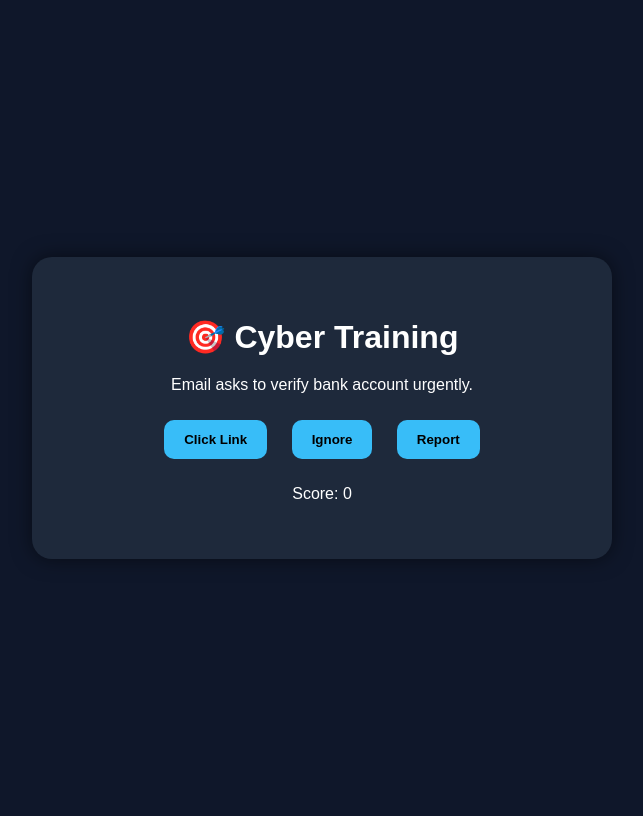
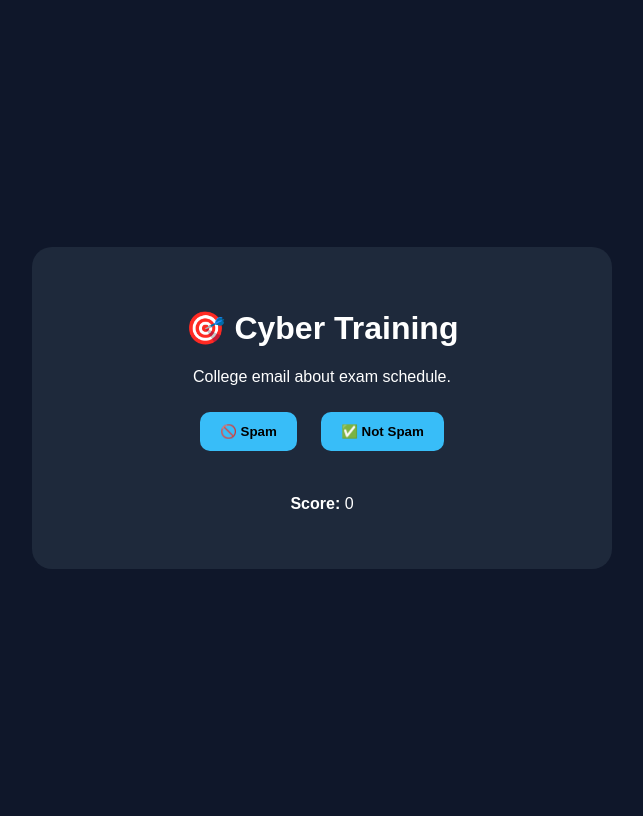
Before and after one commit to sanj123-code/Cyber-Awareness-Platform, a Flask app: page /training in a window 1280 px wide. Shown: the whole page, without its empty margins (318-961 px from the left). Run offline with Flask 3, Linux system fonts and the light colour scheme; some libraries are stand-ins or nearby versions.

Commit message:
fixed training UI errors

```diff
--- a/app.py
+++ b/app.py
@@ -1,12 +1,12 @@
 from flask import Flask, render_template, request, session, redirect
 import google.generativeai as genai
 import os
+import random
 
 # ---------------- CONFIG ----------------
-api_key = os.getenv("AIzaSyCc48woG70NkfTD9uSWKAxnsrGlS1325FA")
+api_key = os.getenv("GEMINI_API_KEY")
 genai.configure(api_key=api_key)
 
-# Use stable model
 model = genai.GenerativeModel("gemini-pro")
 
 app = Flask(__name__)
@@ -21,8 +21,7 @@ def analyze_url_ai(url):
     except:
         return None
 
-
-# ---------------- RULE BASED FALLBACK ----------------
+# ---------------- FALLBACK ----------------
 def rule_based_check(url):
     score = 0
 
@@ -47,7 +46,6 @@ def rule_based_check(url):
     else:
         return "Safe ✅"
 
-
 # ---------------- HOME ----------------
 @app.route("/", methods=["GET", "POST"])
 def home():
@@ -65,20 +63,38 @@ def home():
 
     return render_template("index.html", result=result)
 
+# ---------------- QUESTIONS ----------------
+questions = [
 
-# ---------------- TRAINING DATA ----------------
-questions = [
-    {"q": "Email asks to verify bank account urgently.", "correct": "ignore", "explanation": "Banks don’t ask info via email."},
-    {"q": "Caller asks for OTP.", "correct": "ignore", "explanation": "Never share OTP."},
-    {"q": "Lottery message with link.", "correct": "ignore", "explanation": "Likely scam."},
-    {"q": "Email from amaz0n.com.", "correct": "ignore", "explanation": "Fake domain."},
-    {"q": "Free Netflix WhatsApp link.", "correct": "ignore", "explanation": "Common scam."}
+# SPAM
+{"q": "Email asks to verify your bank account urgently.", "correct": "spam", "explanation": "Urgency + sensitive info = phishing."},
+{"q": "Message says you won a lottery and must click a link.", "correct": "spam", "explanation": "Unexpected rewards are scams."},
+{"q": "Email from support@amaz0n.com asking login.", "correct": "spam", "explanation": "Fake domain."},
+{"q": "WhatsApp link offering free Netflix.", "correct": "spam", "explanation": "Free offers = phishing."},
+{"q": "Caller asks for OTP.", "correct": "spam", "explanation": "Never share OTP."},
+{"q": "SMS: KYC pending, click immediately.", "correct": "spam", "explanation": "Urgent SMS scams."},
+{"q": "Account will be blocked unless you act now.", "correct": "spam", "explanation": "Fear tactic."},
+{"q": "Unknown number sends suspicious link.", "correct": "spam", "explanation": "Unknown links unsafe."},
+{"q": "Job offer asking for payment.", "correct": "spam", "explanation": "Jobs don’t ask money."},
+{"q": "Instagram DM asking verification.", "correct": "spam", "explanation": "Fake verification scam."},
+
+# NOT SPAM
+{"q": "College email about exam schedule.", "correct": "not_spam", "explanation": "Official communication."},
+{"q": "Bank app notification inside official app.", "correct": "not_spam", "explanation": "Secure source."},
+{"q": "Amazon order confirmation email.", "correct": "not_spam", "explanation": "Expected action."},
+{"q": "Professor message about assignment.", "correct": "not_spam", "explanation": "Known sender."},
+{"q": "OTP after you requested login.", "correct": "not_spam", "explanation": "User initiated."},
+{"q": "Google login alert email.", "correct": "not_spam", "explanation": "Security alert."},
+{"q": "Friend message about meeting.", "correct": "not_spam", "explanation": "Normal conversation."},
+{"q": "Payment receipt email.", "correct": "not_spam", "explanation": "Expected receipt."},
+{"q": "LinkedIn job update.", "correct": "not_spam", "explanation": "Relevant update."},
+{"q": "Food delivery notification.", "correct": "not_spam", "explanation": "Expected service."}
 ]
-
 
 # ---------------- TRAINING ----------------
 @app.route("/training", methods=["GET", "POST"])
 def training():
+
     if "score" not in session:
         session["score"] = 0
 
@@ -88,7 +104,11 @@ def training():
     if "answered" not in session:
         session["answered"] = False
 
-    q = questions[session["question_index"]]
+    # 🔥 shuffle questions once
+    if "shuffled_questions" not in session:
+        session["shuffled_questions"] = random.sample(questions, len(questions))
+
+    q = session["shuffled_questions"][session["question_index"]]
 
     result = None
     explanation = None
@@ -100,12 +120,13 @@ def training():
         if action == "next":
             session["question_index"] += 1
 
-            if session["question_index"] >= len(questions):
+            if session["question_index"] >= len(session["shuffled_questions"]):
+                session.pop("shuffled_questions")  # reshuffle next time
                 session["question_index"] = 0
 
             session["answered"] = False
 
-            q = questions[session["question_index"]]
+            q = session["shuffled_questions"][session["question_index"]]
             return render_template("training.html", question=q["q"], score=session["score"], answered=False)
 
         # ANSWER ONLY ONCE
@@ -131,21 +152,18 @@ def training():
         answered=session["answered"]
     )
 
-
 # ---------------- DASHBOARD ----------------
 @app.route("/dashboard")
 def dashboard():
     score = session.get("score", 0)
     return render_template("dashboard.html", score=score)
 
-
-# ---------------- RESET SESSION ----------------
+# ---------------- RESET ----------------
 @app.route("/reset")
 def reset():
     session.clear()
     return redirect("/")
 
-
 # ---------------- RUN ----------------
 if __name__ == "__main__":
     app.run(host="0.0.0.0", port=10000)
--- a/templates/training.html
+++ b/templates/training.html
@@ -1,7 +1,10 @@
 <!DOCTYPE html>
 <html>
 <head>
-    <title>Training</title>
+    <title>Cyber Training</title>
+
+    <!-- Confetti -->
+    <script src="https://cdn.jsdelivr.net/npm/canvas-confetti@1.6.0/dist/confetti.browser.min.js"></script>
 
     <style>
         body {
@@ -20,7 +23,6 @@
             padding: 40px;
             border-radius: 20px;
             width: 500px;
-            box-shadow: 0 0 20px rgba(0,0,0,0.5);
         }
 
         button {
@@ -29,16 +31,20 @@
             border-radius: 10px;
             border: none;
             background: #38bdf8;
+            font-weight: bold;
             cursor: pointer;
-            font-weight: bold;
         }
 
         button:disabled {
             background: gray;
         }
 
-        h1 {
-            margin-bottom: 20px;
+        .correct {
+            color: #22c55e;
+        }
+
+        .wrong {
+            color: #ef4444;
         }
     </style>
 </head>
@@ -52,14 +58,21 @@
 <p>{{ question }}</p>
 
 <form method="POST">
-    <button name="answer" value="click" {% if answered %}disabled{% endif %}>Click Link</button>
-    <button name="answer" value="ignore" {% if answered %}disabled{% endif %}>Ignore</button>
-    <button name="answer" value="report" {% if answered %}disabled{% endif %}>Report</button>
+    <button name="answer" value="spam" {% if answered %}disabled{% endif %}>🚫 Spam</button>
+    <button name="answer" value="not_spam" {% if answered %}disabled{% endif %}>✅ Not Spam</button>
 </form>
 
+<br>
+
 {% if result %}
-    <h2>{{ result }}</h2>
+    <h2 class="{% if 'Correct' in result %}correct{% else %}wrong{% endif %}">
+        {{ result }}
+    </h2>
+
     <p>{{ explanation }}</p>
+
+    <!-- celebration text -->
+    <h2 id="celebration-text"></h2>
 
     <form method="POST">
         <button name="action" value="next">Next ➡️</button>
@@ -68,13 +81,39 @@
     <br>
 
     <a href="/dashboard">
-        <button>Finish</button>
+        <button>🏁 Finish</button>
     </a>
 {% endif %}
 
-<p>Score: {{ score }}</p>
+<p><b>Score:</b> {{ score }}</p>
 
 </div>
 
+<script>
+    document.addEventListener("DOMContentLoaded", function () {
+
+        const isCorrect = "{{ result }}".includes("Correct");
+
+        if (isCorrect) {
+
+            // Confetti
+            confetti({
+                particleCount: 120,
+                spread: 60,
+                origin: { y: 0.6 }
+            });
+
+            // Messages
+            const messages = ["🎉 Yayyy!", "🥳 Woohoo!", "🔥 Awesome!", "💯 Yahoo!", "👏 Great Job!"];
+            const msg = messages[Math.floor(Math.random() * messages.length)];
+
+            const el = document.getElementById("celebration-text");
+            if (el) {
+                el.innerText = msg;
+            }
+        }
+    });
+</script>
+
 </body>
 </html>
```
